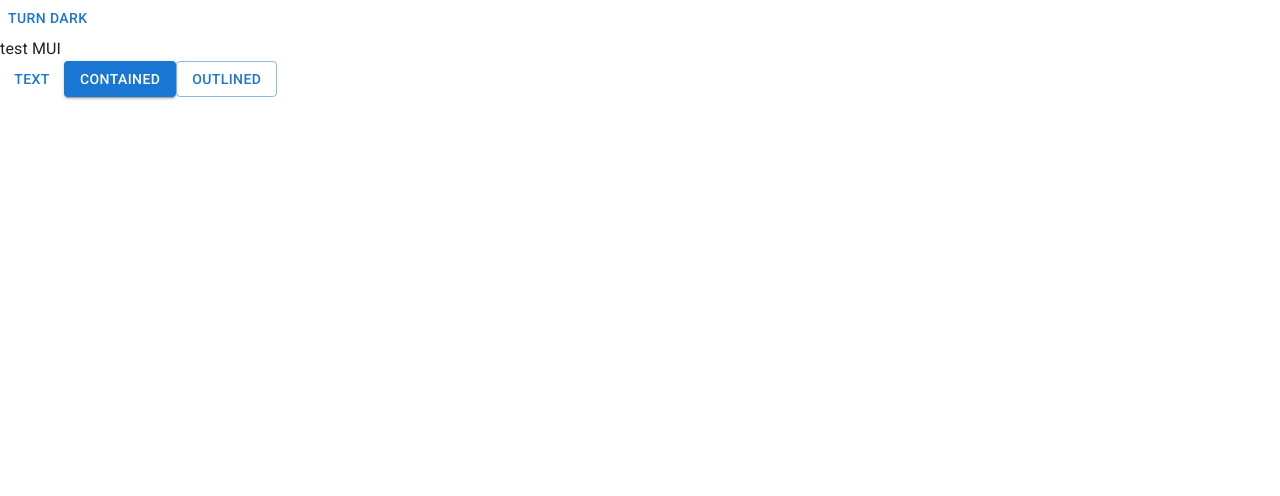
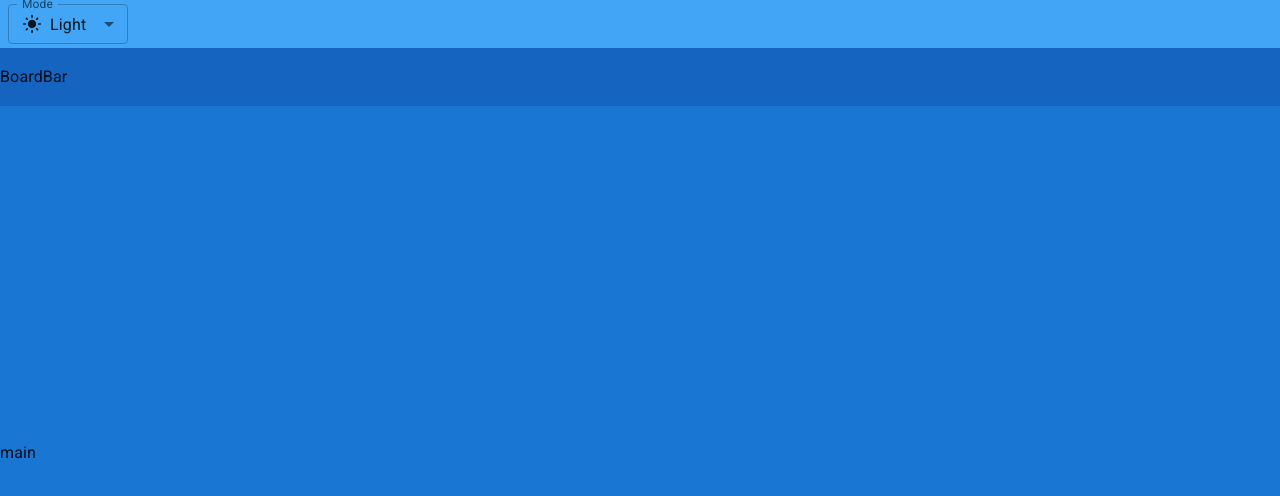
Before and after one commit to nguyennan12/trello, a React (Vite) app: page / in a window 1280 px wide. Shown: the top 496 px of the page. Built offline with nearby package versions, Linux system fonts and the light colour scheme.

Commit message:
basic layout

```diff
--- a/src/App.jsx
+++ b/src/App.jsx
@@ -1,30 +1,85 @@
-import Button from '@mui/material/Button'
+import DarkModeIcon from '@mui/icons-material/DarkMode'
+import LightModeIcon from '@mui/icons-material/LightMode'
+import SettingsBrightnessIcon from '@mui/icons-material/SettingsBrightness'
+import Box from '@mui/material/Box'
+import FormControl from '@mui/material/FormControl'
+import InputLabel from '@mui/material/InputLabel'
+import MenuItem from '@mui/material/MenuItem'
+import Select from '@mui/material/Select'
 import { useColorScheme } from '@mui/material/styles'
+import Container from '@mui/material/Container'
 
-function ModeToggle() {
+function ModeSelect() {
   const { mode, setMode } = useColorScheme()
+  const handleChange = (event) => {
+    const selectedMode = event.target.value
+    setMode(selectedMode)
+  }
+
   return (
-    <Button
-      onClick={() => {
-        setMode(mode === 'light' ? 'dark' : 'light')
-      }}
-    >
-      {mode === 'light' ? 'Turn dark' : 'Turn light'}
-    </Button>
+    <FormControl sx={{ m: 1, minWidth: 120 }} size="small">
+      <InputLabel id="label-select-dark-light-mode">Mode</InputLabel>
+      <Select
+        labelId="label-select-dark-light-mode"
+        id="select-dark-light-mode"
+        value={mode}
+        label="Mode"
+        onChange={handleChange}
+      >
+        <MenuItem value="light">
+          <Box sx={{ display: 'flex', alignItems: 'center', gap: 1 }}>
+            <LightModeIcon fontSize="small" />Light
+          </Box>
+
+        </MenuItem>
+        <MenuItem value="dark">
+          <Box sx={{ display: 'flex', alignItems: 'center', gap: 1 }}>
+            <DarkModeIcon fontSize="small" />Dark
+          </Box>
+
+        </MenuItem>
+        <MenuItem value="system">
+          <Box sx={{ display: 'flex', alignItems: 'center', gap: 1 }}>
+            <SettingsBrightnessIcon fontSize="small" />System
+          </Box>
+        </MenuItem>
+      </Select>
+    </FormControl>
   )
 }
 
 function App() {
+  return (
+    <Container disableGutters maxWidth={false} sx={{ height: '100vh' }}>
 
-
-  return (
-    <>
-      <ModeToggle />
-      <div>test MUI</div>
-      <Button variant="text">Text</Button>
-      <Button variant="contained">Contained</Button>
-      <Button variant="outlined">Outlined</Button>
-    </>
+      <Box sx={{
+        width: '100%',
+        height: (theme) => theme.trello.appBarHeight,
+        display: 'flex',
+        alignItems: 'center',
+        backgroundColor: 'primary.light'
+      }}>
+        <ModeSelect />
+      </Box>
+      <Box sx={{
+        width: '100%',
+        height: (theme) => theme.trello.boardBarHeight,
+        display: 'flex',
+        alignItems: 'center',
+        backgroundColor: 'primary.dark'
+      }}>
+        BoardBar
+      </Box>
+      <Box sx={{
+        width: '100%',
+        height: (theme) => `calc(100vh - ${theme.trello.appBarHeight} - ${theme.trello.boardBarHeight})`,
+        display: 'flex',
+        alignItems: 'center',
+        backgroundColor: 'primary.main'
+      }}>
+        main
+      </Box>
+    </Container>
   )
 }
 
--- a/src/theme.js
+++ b/src/theme.js
@@ -3,6 +3,10 @@
 
 // Create a theme instance.
 const theme = extendTheme({
+  trello: {
+    appBarHeight: '48px',
+    boardBarHeight: '58px'
+  },
   colorSchemes: {
     light: {
       palette: {
```
